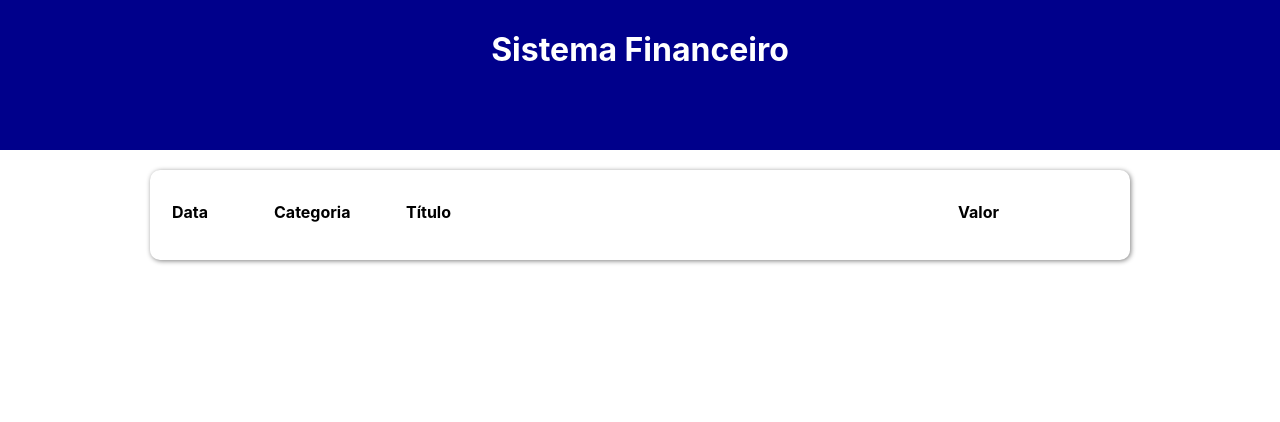
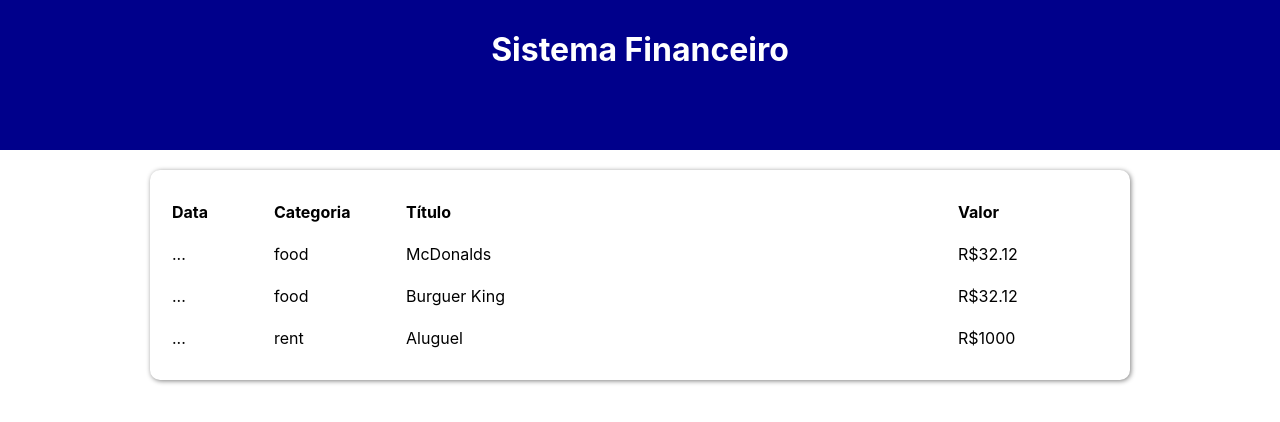
Before and after one commit to rafaelsrv/Finan-asTS, a React (Create React App) app: page / in a window 1280 px wide. Shown: the top 422 px of the page. Built offline with nearby package versions, Linux system fonts and the light colour scheme.

Commit message:
Alinhando elementos da tabela

```diff
--- a/src/components/TableArea/index.tsx
+++ b/src/components/TableArea/index.tsx
@@ -18,9 +18,9 @@ export const TableArea = ({list}: Props) => {
             </thead>
             <tbody>
                 {list.map((item, index)=>(
-                    <tr key={index}>
+
                         <TableItem key={index} item={item}/>
-                    </tr>
+
                 ))}
             </tbody>
         </C.Table>
--- a/src/components/TableItem/index.tsx
+++ b/src/components/TableItem/index.tsx
@@ -7,7 +7,10 @@ type Props = {
 export const TableItem = ({item} : Props) =>{
     return(
         <C.TableLine>
-
+            <C.TableColumn>...</C.TableColumn>
+            <C.TableColumn>{item.category}</C.TableColumn>
+            <C.TableColumn>{item.title}</C.TableColumn>
+            <C.TableColumn>R${item.value}</C.TableColumn>
         </C.TableLine>
     );
 }
```
